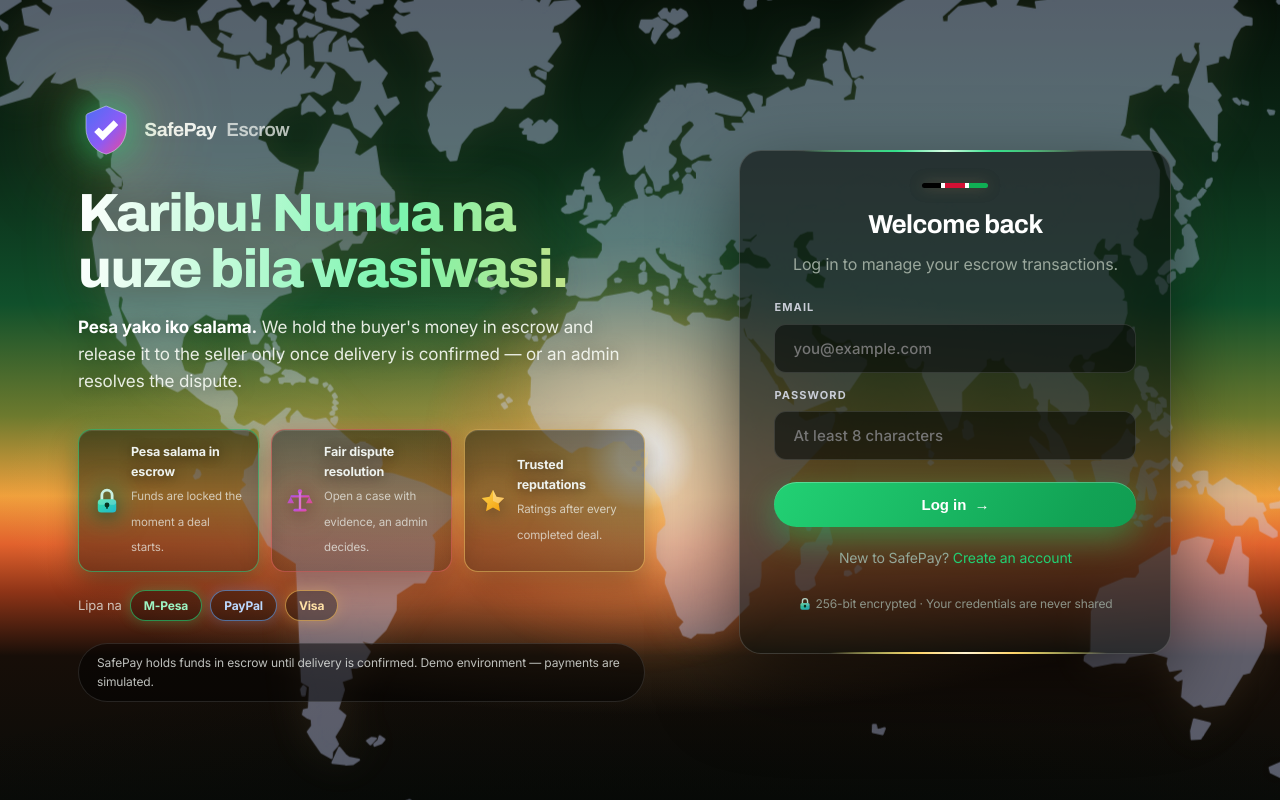
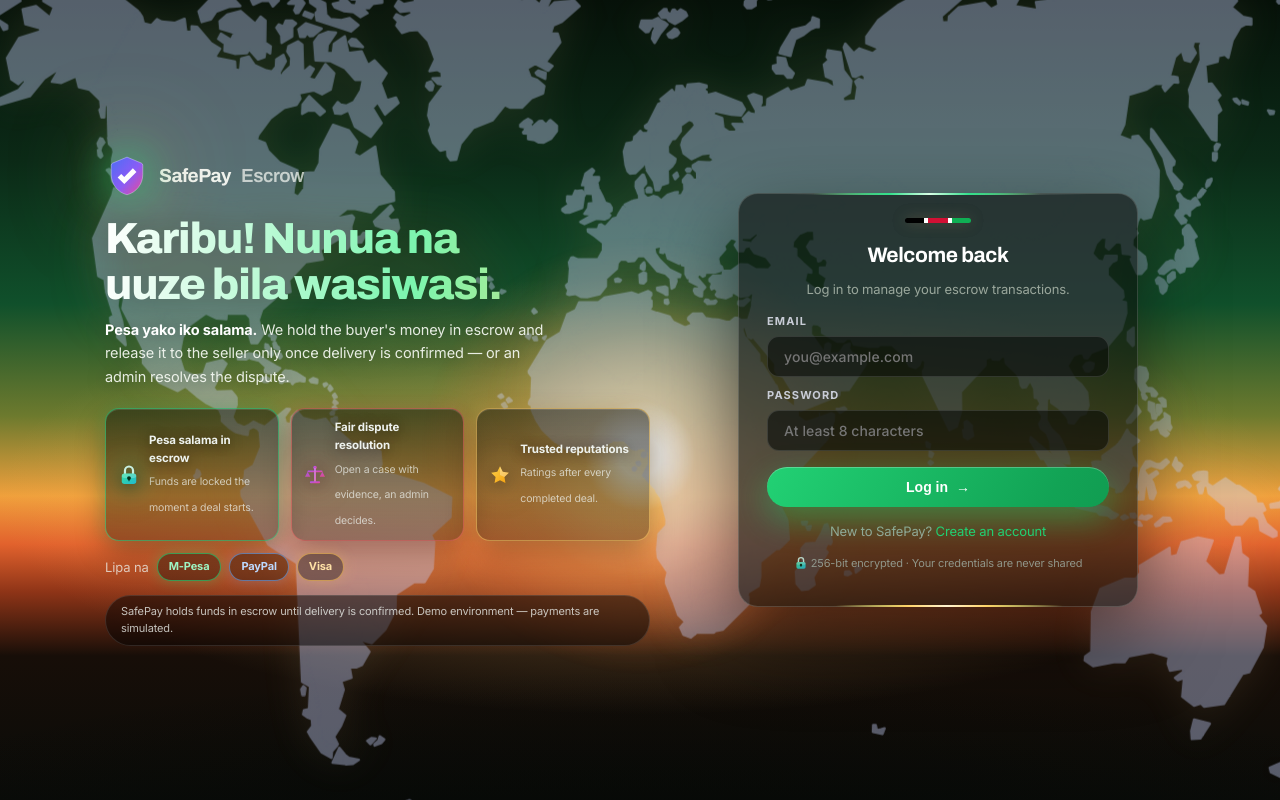
Before and after one commit to BlackWeasel0711/Escrow_project, a plain HTML site: page web/index.html in a window 1280 px wide. Drawn offline with Linux system fonts and the light colour scheme.

Commit message:
Compact auth screen: smaller type/cards/form so everything fits one window

```diff
--- a/web/styles.css
+++ b/web/styles.css
@@ -165,14 +165,14 @@ body.auth-mode .view { max-width: none; margin: 0; padding: 0; display: block; m
 
 /* Split stage: hero text left · form right · promises bottom-left */
 .auth-shell {
-  min-height: 100vh; width: 100%; max-width: 1220px; margin: 0 auto;
+  min-height: 100vh; width: 100%; max-width: 1150px; margin: 0 auto;
   display: grid;
   grid-template-columns: 1.15fr 1fr;
   grid-template-areas:
     "hero form"
     "below form";
-  align-items: center; column-gap: clamp(28px, 5vw, 72px); row-gap: 8px;
-  padding: 48px clamp(20px, 4vw, 48px) 44px;
+  align-items: center; column-gap: clamp(24px, 4vw, 56px); row-gap: 4px;
+  padding: 26px clamp(18px, 3.5vw, 40px) 26px;
   background: transparent; border: none; border-radius: 0; box-shadow: none;
 }
 .auth-hero-center {
@@ -185,8 +185,8 @@ body.auth-mode .view { max-width: none; margin: 0; padding: 0; display: block; m
 
 /* The one loud moment: huge centered headline, mist-to-dawn gradient */
 .auth-tagline {
-  font-size: clamp(36px, 4.2vw, 56px); line-height: 1.05;
-  margin: 26px 0 16px; font-weight: 800; text-wrap: balance;
+  font-size: clamp(30px, 3.4vw, 44px); line-height: 1.06;
+  margin: 18px 0 10px; font-weight: 800; text-wrap: balance;
   background: linear-gradient(96deg,
     #ffffff 0%, #7bf5ae 26%, #ffd469 52%, #ff8f4d 76%, #ff5e57 100%);
   background-size: 220% 100%;
@@ -197,15 +197,15 @@ body.auth-mode .view { max-width: none; margin: 0; padding: 0; display: block; m
 }
 @keyframes sunriseFlow { from { background-position: 0% 0; } to { background-position: 100% 0; } }
 .auth-lead {
-  color: rgba(245,248,242,.92); font-size: 17px; margin: 0;
-  max-width: 52ch; text-shadow: 0 1px 18px rgba(0,0,0,.5); text-wrap: pretty;
+  color: rgba(245,248,242,.92); font-size: 14.5px; margin: 0;
+  max-width: 50ch; text-shadow: 0 1px 18px rgba(0,0,0,.5); text-wrap: pretty;
 }
 .auth-lead strong { color: #fff; font-weight: 620; }
 
 /* Bottom-left: feature row, pay chips, disclaimer */
 .auth-below {
   grid-area: below; align-self: start;
-  margin-top: 26px; display: flex; flex-direction: column; align-items: flex-start; gap: 18px;
+  margin-top: 16px; display: flex; flex-direction: column; align-items: flex-start; gap: 12px;
 }
 .auth-features {
   list-style: none; margin: 0; padding: 0; width: 100%;
@@ -213,9 +213,9 @@ body.auth-mode .view { max-width: none; margin: 0; padding: 0; display: block; m
 }
 /* each promise is an outlined card — its line glows in its flag color */
 .auth-features li {
-  display: flex; gap: 10px; align-items: center; text-align: left;
+  display: flex; gap: 9px; align-items: center; text-align: left;
   flex: 1 1 0; min-width: 0;
-  padding: 12px 14px;
+  padding: 9px 12px;
   border: 1px solid rgba(255,255,255,.22);
   border-radius: 14px;
   background: linear-gradient(180deg, rgba(6,10,7,.48), rgba(6,10,7,.34));
@@ -227,21 +227,21 @@ body.auth-mode .view { max-width: none; margin: 0; padding: 0; display: block; m
 .auth-features li:nth-child(2) { border-color: rgba(255,110,110,.5);  box-shadow: 0 12px 30px rgba(0,0,0,.3), 0 0 18px rgba(255,110,110,.16), inset 0 1px 0 rgba(255,255,255,.12); }
 .auth-features li:nth-child(3) { border-color: rgba(255,205,105,.55); box-shadow: 0 12px 30px rgba(0,0,0,.3), 0 0 18px rgba(255,205,105,.18), inset 0 1px 0 rgba(255,255,255,.12); }
 .af-ic { flex: none; display: grid; place-items: center; }
-.af-ic .ico { width: 28px; height: 28px; filter: drop-shadow(0 3px 8px rgba(0,0,0,.55)); }
+.af-ic .ico { width: 22px; height: 22px; filter: drop-shadow(0 3px 8px rgba(0,0,0,.55)); }
 /* each promise glows in a flag color: green money, red justice, gold reputation */
 .auth-features li:nth-child(1) .af-ic .ico { filter: drop-shadow(0 0 14px rgba(52,224,140,.85)) drop-shadow(0 3px 8px rgba(0,0,0,.55)); }
 .auth-features li:nth-child(2) .af-ic .ico { filter: drop-shadow(0 0 14px rgba(255,96,96,.75)) drop-shadow(0 3px 8px rgba(0,0,0,.55)); }
 .auth-features li:nth-child(3) .af-ic .ico { filter: drop-shadow(0 0 14px rgba(255,205,105,.85)) drop-shadow(0 3px 8px rgba(0,0,0,.55)); }
 .auth-features li { transition: transform .2s; }
 .auth-features li:hover { transform: translateY(-2px); }
-.auth-features strong { display: block; font-size: 12.5px; font-weight: 640; letter-spacing: -.01em; text-shadow: 0 1px 12px rgba(0,0,0,.5); }
-.auth-features em { font-style: normal; color: rgba(238,242,238,.72); font-size: 11.5px; line-height: 1.45; }
+.auth-features strong { display: block; font-size: 11.5px; font-weight: 640; letter-spacing: -.01em; text-shadow: 0 1px 12px rgba(0,0,0,.5); }
+.auth-features em { font-style: normal; color: rgba(238,242,238,.72); font-size: 10.5px; line-height: 1.4; }
 
 .auth-pay { display: flex; align-items: center; gap: 8px; flex-wrap: wrap; justify-content: center; color: rgba(238,242,238,.75); font-size: 13px; }
 .pay-chip {
-  font-weight: 640; font-size: 12px; color: #fff;
+  font-weight: 640; font-size: 11px; color: #fff;
   background: rgba(0,0,0,.35); border: 1px solid rgba(255,255,255,.22);
-  padding: 5px 13px; border-radius: 999px;
+  padding: 4px 11px; border-radius: 999px;
 }
 /* each rail wears its own color — M-Pesa green, PayPal blue, Visa gold */
 .auth-pay .pay-chip:nth-of-type(1) { border-color: rgba(34,209,116,.65); box-shadow: 0 0 14px rgba(34,209,116,.3); color: #9df5c3; }
@@ -250,8 +250,8 @@ body.auth-mode .view { max-width: none; margin: 0; padding: 0; display: block; m
 
 /* Mercury-style bottom disclaimer pill */
 .hero-disclaimer {
-  margin: 4px 0 0; padding: 9px 18px; display: inline-block;
-  font-size: 12px; color: rgba(238,242,238,.78);
+  margin: 2px 0 0; padding: 7px 15px; display: inline-block;
+  font-size: 11px; color: rgba(238,242,238,.78);
   background: rgba(0,0,0,.5); border: 1px solid rgba(255,255,255,.12);
   border-radius: 999px; backdrop-filter: blur(8px); -webkit-backdrop-filter: blur(8px);
 }
@@ -260,13 +260,13 @@ body.auth-mode .view { max-width: none; margin: 0; padding: 0; display: block; m
 .auth-form { grid-area: form; display: flex; align-items: center; justify-content: center; padding: 0; width: 100%; background: transparent; }
 .auth-form-inner {
   position: relative;
-  width: min(432px, 100%);
+  width: min(400px, 100%);
   background: rgba(9,13,10,.62);
   backdrop-filter: blur(20px) saturate(130%);
   -webkit-backdrop-filter: blur(20px) saturate(130%);
   border: 1px solid rgba(255,255,255,.16);
-  border-radius: 22px;
-  padding: 32px 34px 28px;
+  border-radius: 20px;
+  padding: 24px 28px 22px;
   box-shadow: var(--shadow-float);
   text-align: center;
 }
@@ -301,7 +301,14 @@ body.auth-mode .view { max-width: none; margin: 0; padding: 0; display: block; m
 @keyframes beamSpin { to { --beamAngle: 360deg; } }
 @media (prefers-reduced-motion: reduce) { .auth-form-inner::after { animation: none; } }
 .auth-form-inner label, .auth-form-inner .field { text-align: left; }
-.auth-form-inner h1 { font-size: 26px; font-weight: 680; letter-spacing: -.02em; color: #fff; }
+.auth-form-inner h1 { font-size: 21px; font-weight: 700; letter-spacing: -.02em; color: #fff; }
+.auth-form-inner .sub { font-size: 13px; margin-bottom: 14px; }
+.auth-form-inner label { margin: 10px 0 5px; }
+.auth-form-inner .field input { padding: 11px 12px; font-size: 14px; }
+.auth-form-inner .auth-submit { margin-top: 16px; padding: 12px; font-size: 14px; }
+.auth-form-inner .auth-swap { margin-top: 14px; font-size: 13px; }
+.auth-form-inner .auth-trust { margin-top: 14px; font-size: 11px; }
+.auth-form-inner .field-hint { font-size: 11px; margin: -3px 0 8px; }
 .auth-form-inner .sub { color: var(--muted); }
 .auth-form-inner label { color: #c8ccd6; }
 
@@ -418,7 +425,7 @@ label {
 /* Brand shield — calm and confident (no pulsing) */
 .brand-logo {
   position: relative; display: inline-block; flex: none; line-height: 0;
-  width: clamp(56px, 4.4vw, 70px); height: clamp(56px, 4.4vw, 70px);
+  width: clamp(44px, 3.4vw, 54px); height: clamp(44px, 3.4vw, 54px);
   filter: drop-shadow(0 0 16px rgba(34,209,116,.8)) drop-shadow(0 0 30px rgba(255,180,90,.35));
   animation: brandGlow 3.5s ease-in-out infinite;
   transition: transform .22s;
```
